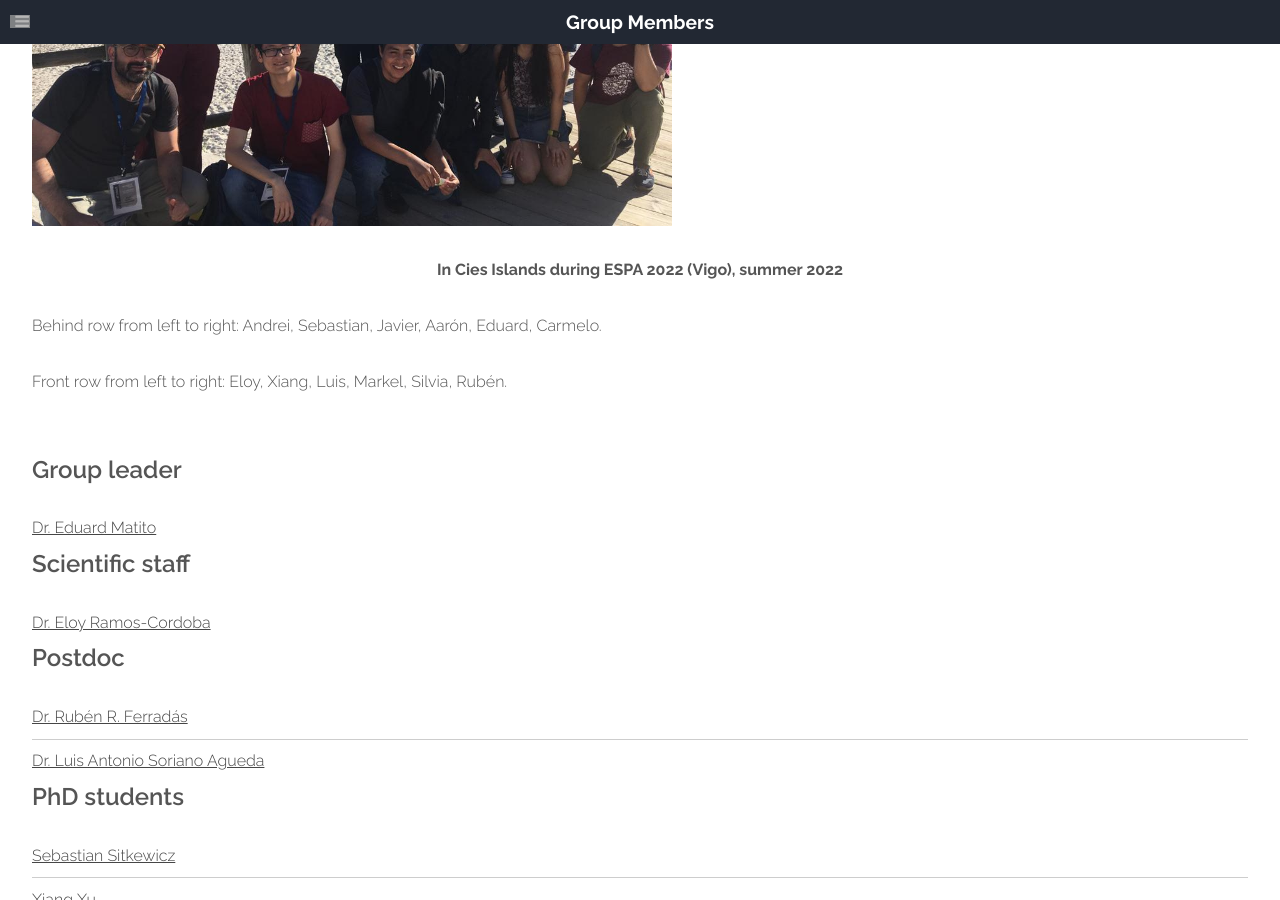
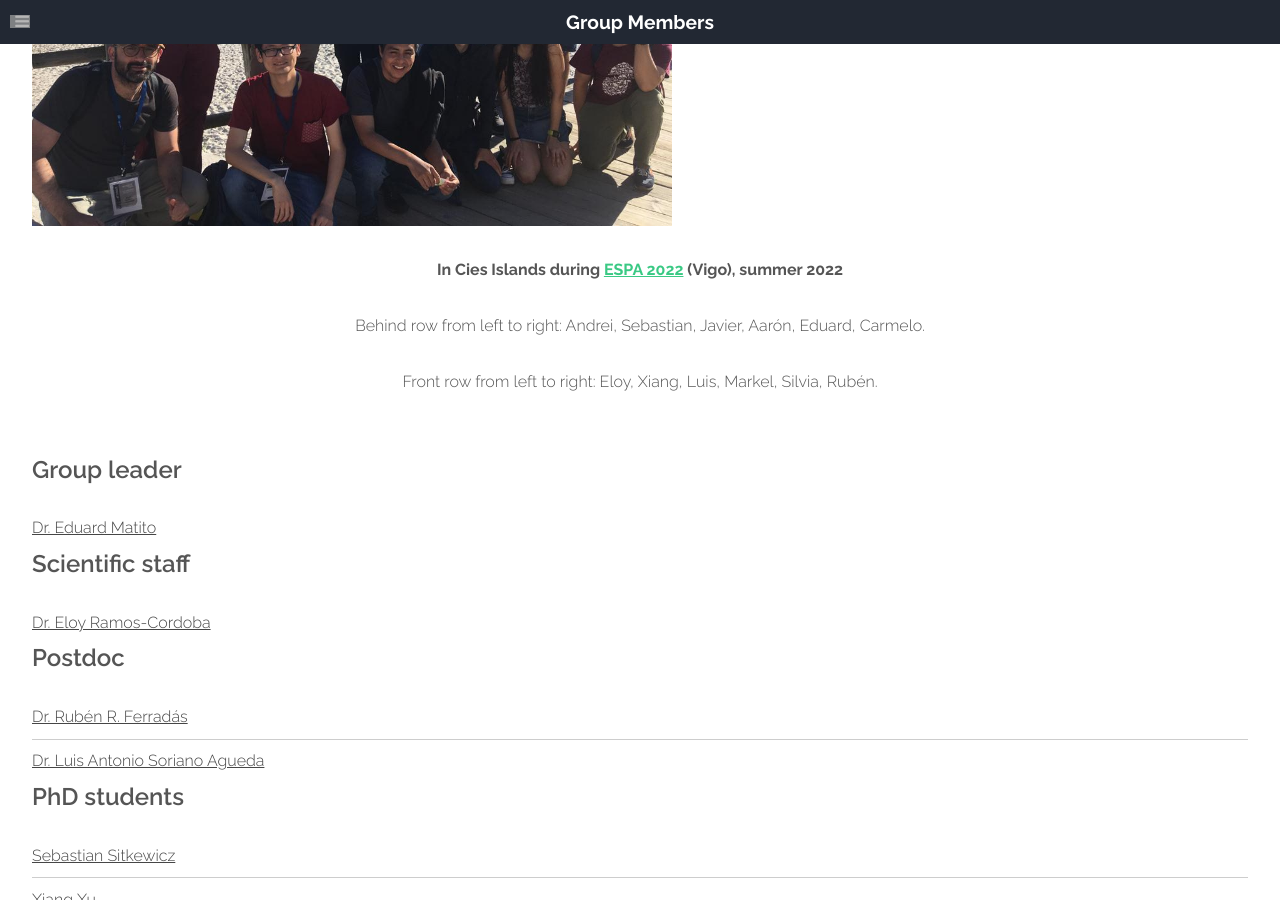
Before and after one commit to old-jekyll-templates/Horizons-Jekyll-Theme, a Jekyll site: the page built from members.html, in a window 1280 px wide and 900 px high, scrolled down 573 px. Built offline with Jekyll 4.4.1, drawn with Linux system fonts in a browser that asks for light colours; grey boxes are pictures that could not be loaded.

```diff
--- a/members.html
+++ b/members.html
@@ -65,9 +65,9 @@ layout: main
 		 			          <h2>Current Members</h2>
                                                 </header>
                                         <a href="#" class="image feature"><img src="{{ site.baseurl }}/members/photos/group2022_06-22.jpg" alt="" style="width: 50vw; min-width: 300px;" /></a>
-				       <center><p><b>In Cies Islands during ESPA 2022 (Vigo), summer 2022</b></p></center>
-					<p>Behind row from left to right: Andrei, Sebastian, Javier, Aarón, Eduard, Carmelo.</p>
-					<p>Front row from left to right: Eloy, Xiang, Luis, Markel, Silvia, Rubén.</p>
+				       <center><p><b>In Cies Islands during  <a href="https://espa2022.webs.uvigo.es/">ESPA 2022</a> (Vigo), summer 2022</b></p></center>
+					<center><p>Behind row from left to right: Andrei, Sebastian, Javier, Aarón, Eduard, Carmelo.</p></center>
+					<center><p>Front row from left to right: Eloy, Xiang, Luis, Markel, Silvia, Rubén.</p></center>
 					</section>
 				</div>
 
```
